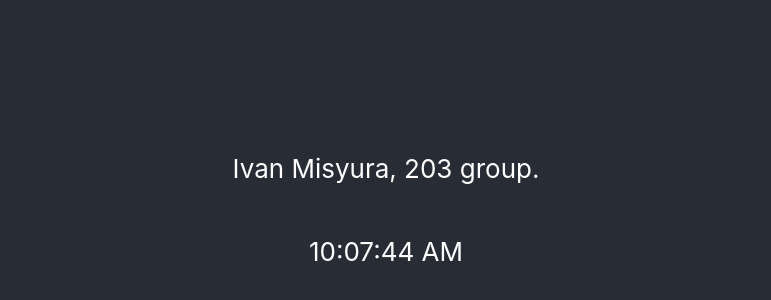
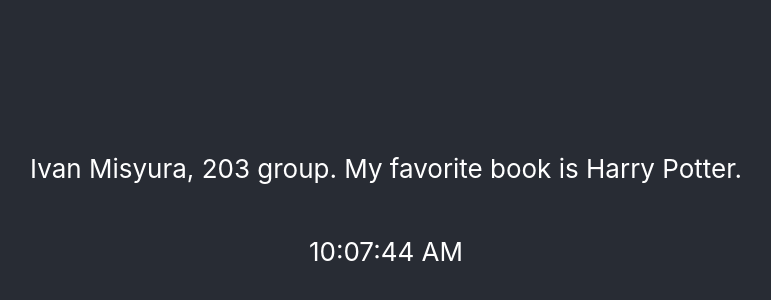
Before and after one commit to Bordjiano/jenkins, a React (Create React App) app: page / in a window 1280 px wide. Shown: the part 190-490 px from the top of the page, without its empty margins (254-1025 px from the left). Built offline with nearby package versions, Linux system fonts and the light colour scheme.

Commit message:
Change App.js

```diff
--- a/src/App.js
+++ b/src/App.js
@@ -7,7 +7,7 @@ function App() {
     <div className="App">
       <header className="App-header">
         <p>
-          Ivan Misyura, 203 group.
+          Ivan Misyura, 203 group. My favorite book is Harry Potter.
         </p>
         <CurrentTime />
       </header>
```
